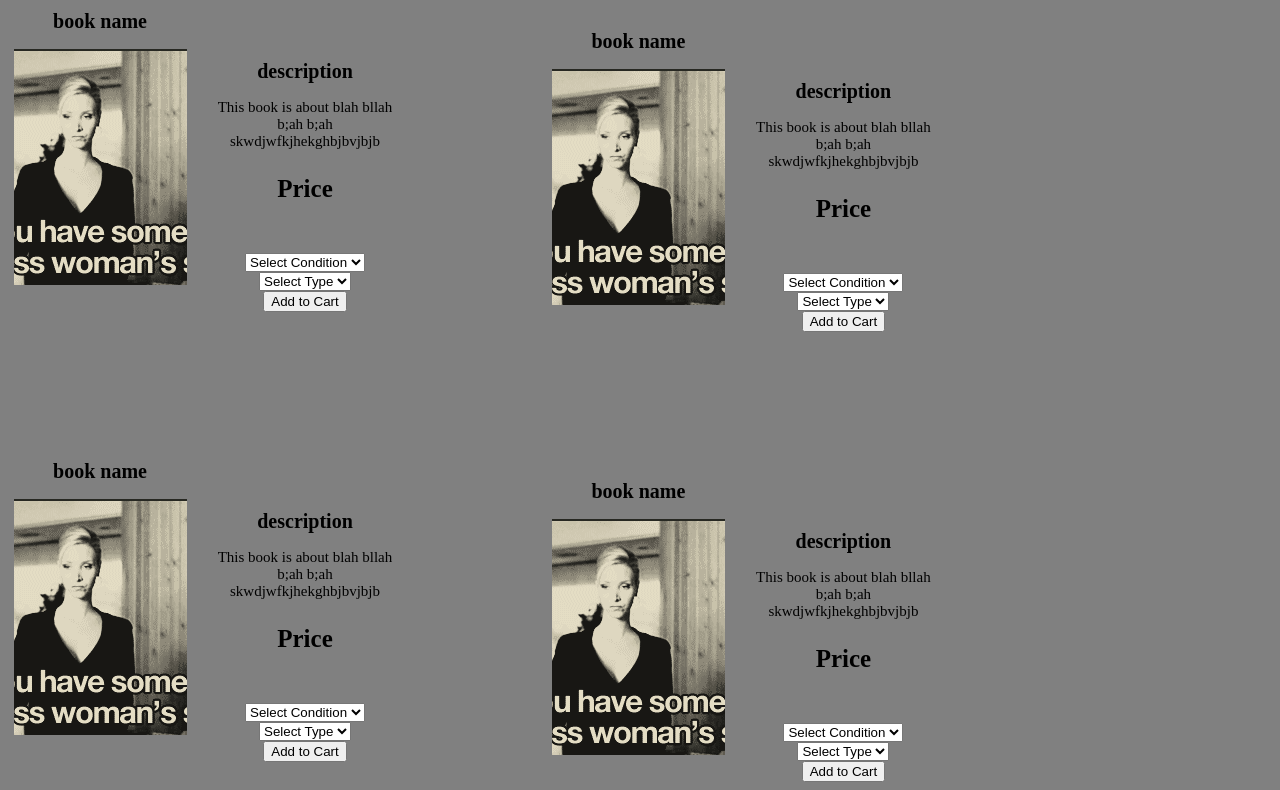
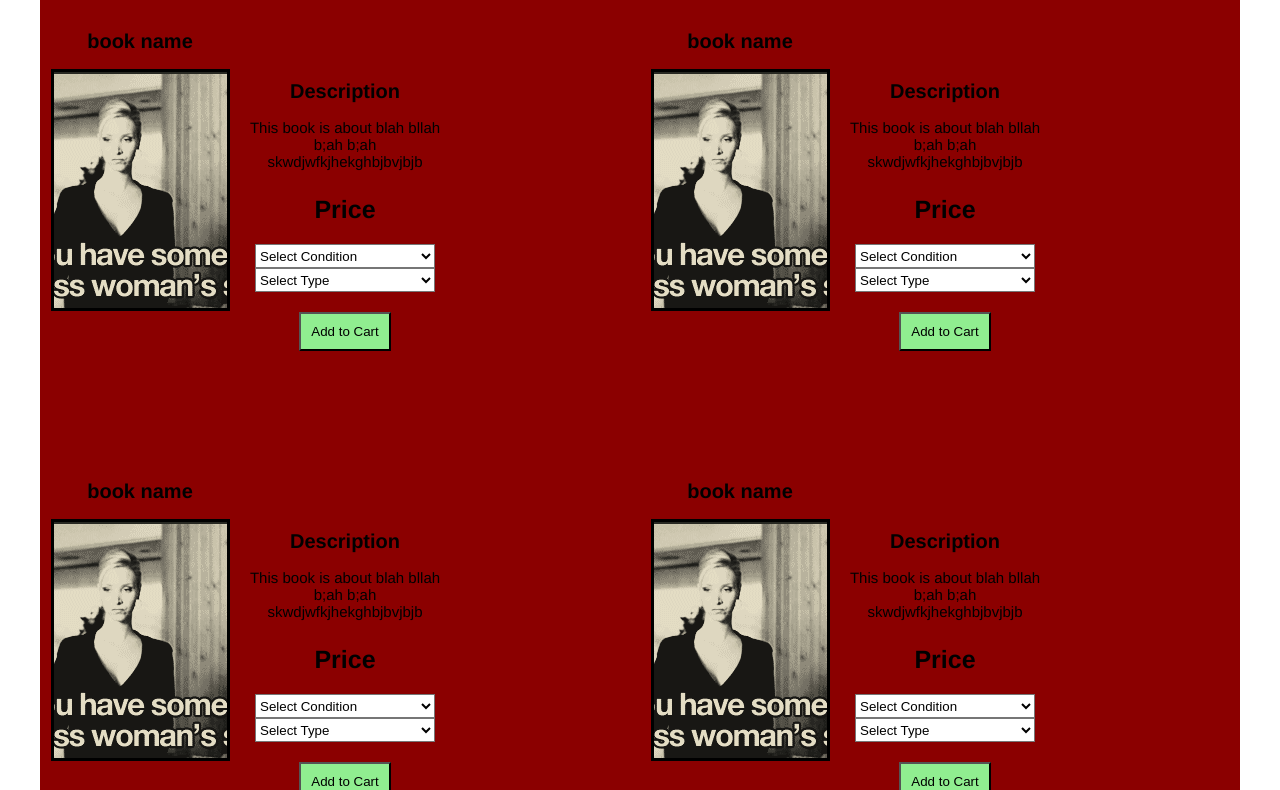
Before and after one commit to vdigregorio/group-project, a website: page home.html in a window 1280 px wide. Shown: the part 62-852 px from the top of the page. Drawn offline with nearby package versions, Linux system fonts and the light colour scheme.

Commit message:
5pmwednesday

```diff
--- a/css/styles.css
+++ b/css/styles.css
@@ -1,10 +1,10 @@
-
-
 body {
     width: 100%;
-    background-color: gray;
+    background-color: white;
     clear: both;
     margin: auto;
+    color: black;
+    font-family: Helvetica;
 }
 
 header{
@@ -14,6 +14,7 @@ header{
   background-color: white;
   border-bottom: 5px solid black;
 }
+
 nav{
   margin: auto 0;
   float: right;
@@ -21,46 +22,47 @@ nav{
   display: inline-block;
   padding-top: 10px;
 }
+
 nav a{
   text-decoration: none;
   font-size: 20px;
   margin: 10px;
   color: black;
 }
+
 nav a:hover{
   color: blue;
 }
 
 .container {
-    float: left;
-    margin: 0 auto;
-    width: 90%;
-    height: 100%;
+/*    float: left;
+*/    margin: 0 auto;
+    width: 1200px;
+    height: 1000px;
     text-align: center;
-
+    background-color: darkred;
 }
 
 article {
     height: 450px;
     text-align: center;
-    /*  clear: both;
-*/
 }
 
 #column1 {
     float: left;
-    width: 45%;
+    width: 600px;
     height: 900px;
     margin: 0 auto;
+    padding: 20px 0;
     display: inline-block;
 }
 
 #column2 {
-    padding: 20px;
     float: left;
-    width: 45%;
+    width: 600px;
     height: 900px;
     margin: 0 auto;
+    padding: 20px 0;
     display: inline-block;
 }
 
@@ -84,6 +86,7 @@ h1 {
   margin: auto 0;
   display: inline-block;
   font-size: 40px;
+  color: black;
 }
 
 h2 {
@@ -97,10 +100,27 @@ p {
 
 h3 {
     font-size: 25px;
-    margin-bottom: 50px;
+    margin-bottom: 20px;
 }
+
 .clearfix:after {
   content: " ";
   clear: both;
   display: block;
 }
+
+.btn {
+  background-color: lightgreen;
+  padding: 10px 10px;
+  margin: 20px;
+}
+
+select{
+  background-color: white;
+  height: 24px;
+  width: 180px;
+}
+
+img{
+  border: 3px solid black;
+}
--- a/home.html
+++ b/home.html
@@ -25,21 +25,22 @@
                     <img src="images/blah.png">
                 </div>
                 <div class="right">
-                    <h2>description</h2>
+                    <h2>Description</h2>
                     <p>This book is about blah bllah b;ah b;ah skwdjwfkjhekghbjbvjbjb</p>
                     <h3>Price</h3>
                     <label>
-                        <select name="select">
+                        <select name="select" class="selectlist">
                             <option value="value3" selected>Select Condition</option>
                             <option value="value1">New</option>
                             <option value="value2">Used</option>
                         </select>
                     </label>
+                    <br>
                     <label>
-                        <select name="select">
+                        <select name="select" class="selectlist">
                             <option value="value5" selected>Select Type</option>
                             <option value="value3">Paperback</option>
-                            <option value="value4">Hardback</option>
+                            <option value="value4">Hardcover</option>
                         </select>
                     </label>
                     <br><button class="btn" type="submit">Add to Cart</button>
@@ -51,21 +52,22 @@
                     <img src="images/blah.png">
                 </div>
                 <div class="right">
-                    <h2>description</h2>
+                    <h2>Description</h2>
                     <p>This book is about blah bllah b;ah b;ah skwdjwfkjhekghbjbvjbjb</p>
                     <h3>Price</h3>
                     <label>
-                        <select name="select">
+                        <select name="select" class="selectlist">
                             <option value="value3" selected>Select Condition</option>
                             <option value="value1">New</option>
                             <option value="value2">Used</option>
                         </select>
                     </label>
-                    <label>
-                        <select name="select">
+                    <br>
+                    <label class='selectlist'>
+                        <select name="select" class="selectlist">
                             <option value="value5" selected>Select Type</option>
                             <option value="value3">Paperback</option>
-                            <option value="value4">Hardback</option>
+                            <option value="value4">Hardcover</option>
                         </select>
                     </label>
                     <br><button class="btn" type="submit">Add to Cart</button>
@@ -79,21 +81,22 @@
                     <img src="images/blah.png">
                 </div>
                 <div class="right">
-                    <h2>description</h2>
+                    <h2>Description</h2>
                     <p>This book is about blah bllah b;ah b;ah skwdjwfkjhekghbjbvjbjb</p>
                     <h3>Price</h3>
-                    <label>
-                        <select name="select">
+                    <label class='selectlist'>
+                        <select name="select" class="selectlist">
                             <option value="value3" selected>Select Condition</option>
                             <option value="value1">New</option>
                             <option value="value2">Used</option>
                         </select>
                     </label>
+                    <br>
                     <label>
-                        <select name="select">
+                        <select name="select" class="selectlist">
                             <option value="value5" selected>Select Type</option>
                             <option value="value3">Paperback</option>
-                            <option value="value4">Hardback</option>
+                            <option value="value4">Hardcover</option>
                         </select>
                     </label>
                     <br><button class="btn" type="submit">Add to Cart</button>
@@ -105,21 +108,22 @@
                     <img src="images/blah.png">
                 </div>
                 <div class="right">
-                    <h2>description</h2>
+                    <h2>Description</h2>
                     <p>This book is about blah bllah b;ah b;ah skwdjwfkjhekghbjbvjbjb</p>
                     <h3>Price</h3>
                     <label>
-                        <select name="select">
+                        <select name="select" class="selectlist">
                             <option value="value3" selected>Select Condition</option>
                             <option value="value1">New</option>
                             <option value="value2">Used</option>
                         </select>
                     </label>
-                    <label>
-                        <select name="select">
+                    <br>
+                    <label class='selectlist'>
+                        <select name="select" class="selectlist">
                             <option value="value5" selected>Select Type</option>
                             <option value="value3">Paperback</option>
-                            <option value="value4">Hardback</option>
+                            <option value="value4">Hardcover</option>
                         </select>
                     </label>
                     <br><button class="btn" type="submit">Add to Cart</button>
```
